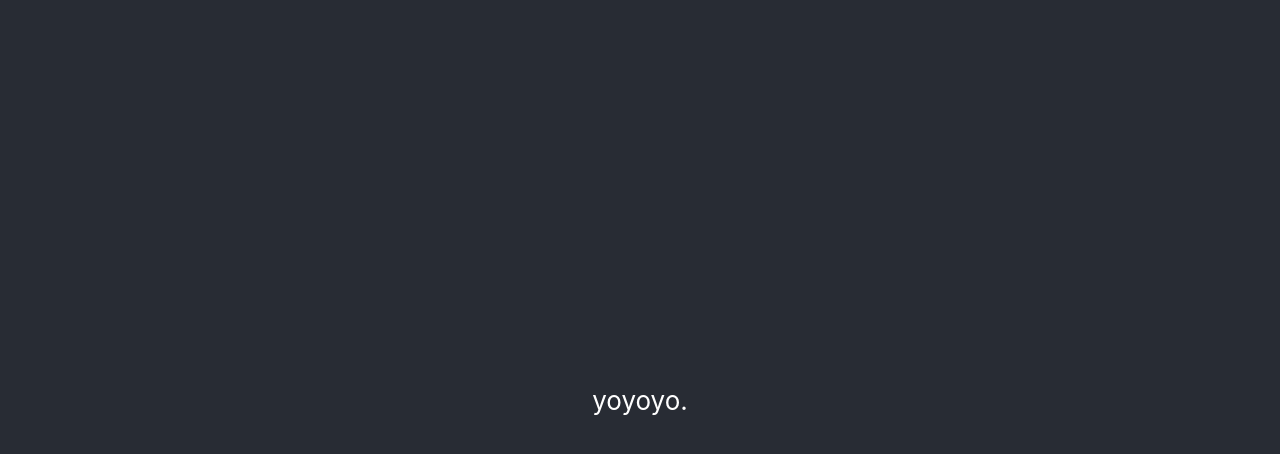
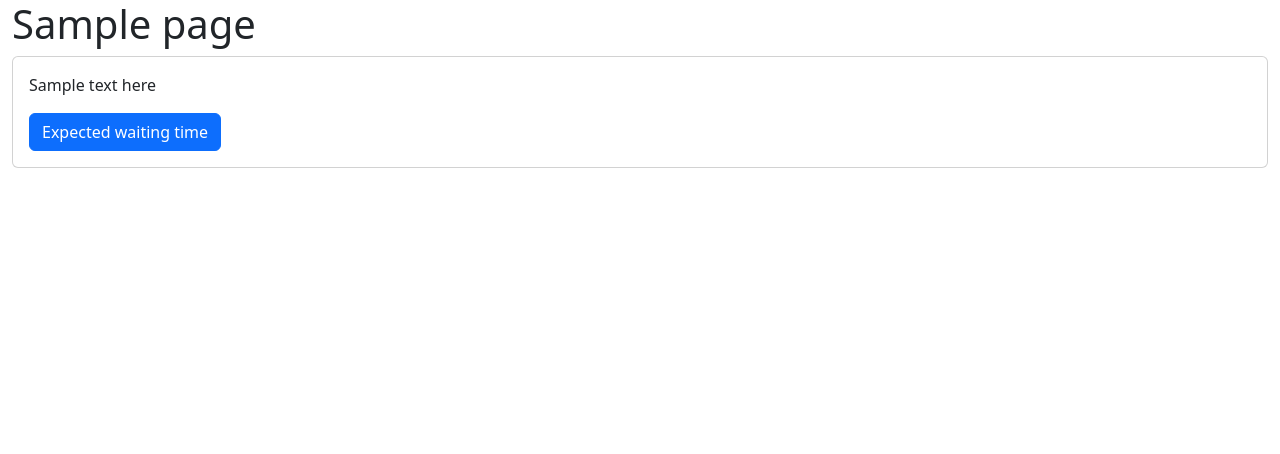
Before and after one commit to softeng2team15/se2022-15-OfficeQueueManager, a React (Create React App) app in the folder client/: page / in a window 1280 px wide. Shown: the top 454 px of the page. Built offline with nearby package versions, Linux system fonts and the light colour scheme.

Commit message:
Added expected waiting time page

```diff
--- a/client/package.json
+++ b/client/package.json
@@ -6,7 +6,9 @@
     "@testing-library/jest-dom": "^5.16.5",
     "@testing-library/react": "^13.4.0",
     "@testing-library/user-event": "^13.5.0",
+    "bootstrap": "^5.2.2",
     "react": "^18.2.0",
+    "react-bootstrap": "^2.5.0",
     "react-dom": "^18.2.0",
     "react-scripts": "5.0.1",
     "web-vitals": "^2.1.4"
--- a/client/src/App.js
+++ b/client/src/App.js
@@ -1,14 +1,17 @@
+import { Container, Row, Col } from 'react-bootstrap';
 import './App.css';
+import 'bootstrap/dist/css/bootstrap.min.css';
+import { WaitingTime } from "./pages/";
 
 function App() {
   return (
-    <div className="App">
-      <header className="App-header">
-        <p>
-          yoyoyo.
-        </p>
-      </header>
-    </div>
+    <Container fluid>
+      <Row>
+        <Col>
+          <WaitingTime/>
+        </Col>
+      </Row>
+    </Container>
   );
 }
 
--- /dev/null
+++ b/client/src/pages/MOCK-WaitingTime.js
@@ -0,0 +1,24 @@
+import { useState } from 'react';
+import { Card, Button, Modal } from "react-bootstrap";
+
+function WaitingTime() {
+  const [show, setShow] = useState(false);
+  const handleModal = () => setShow(!show);
+
+  return (<>
+    <h1>Sample page</h1>
+    <Card body>
+        <p>Sample text here</p>
+        <Button onClick={handleModal}>Expected waiting time</Button>
+    </Card>
+
+    <Modal centered show={show} onHide={handleModal}>
+      <Modal.Header closeButton>
+        <Modal.Title>Expected waiting time</Modal.Title>
+      </Modal.Header>
+      <Modal.Body>You have to wait XX minutes</Modal.Body>
+    </Modal>
+  </>);
+}
+
+export default WaitingTime;
--- /dev/null
+++ b/client/src/pages/index.jsx
@@ -0,0 +1,5 @@
+import WaitingTime from "./MOCK-WaitingTime";
+
+export {
+    WaitingTime,
+};
```
Also changed, not shown: 1 other file (tests, documents, lock files or other folders).
